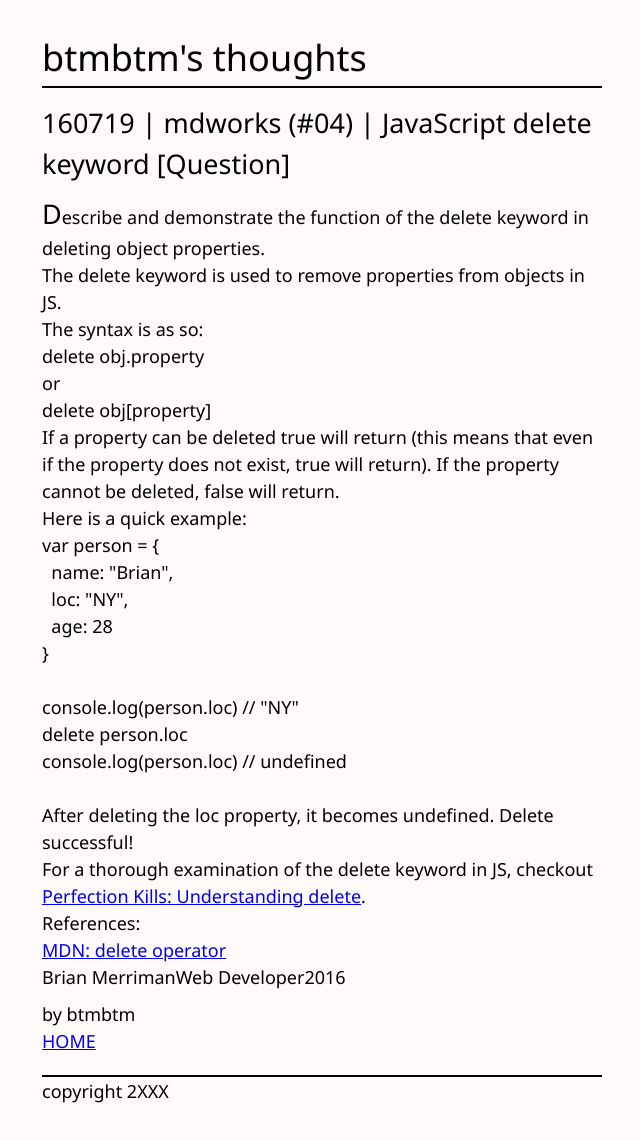
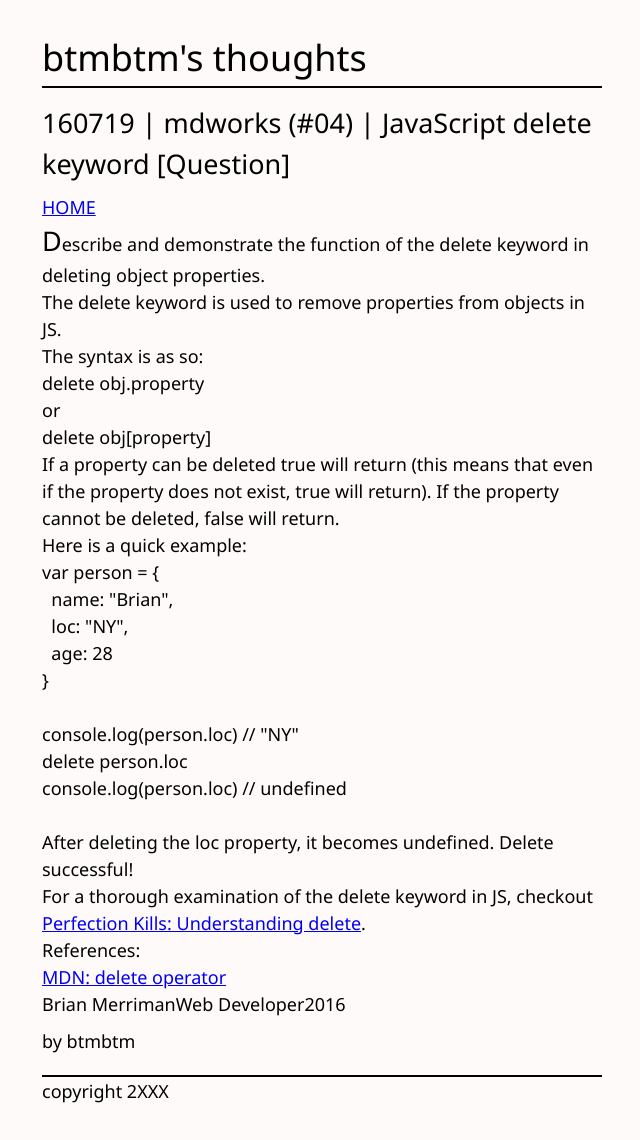
Before and after one commit to btmbtm/btmbtm.github.io, a Jekyll site: the page built from MDWork/2016-07-19-mdworks-04-question-JS-delete-keyword.md, in a window 1280 px wide. Shown: the whole page, without its empty margins (318-958 px from the left). Built offline with Jekyll 4.4.1, drawn with Linux system fonts in a browser that asks for light colours.

```diff
--- a/_layouts/post.html
+++ b/_layouts/post.html
@@ -4,19 +4,20 @@ layout: default
 
 <header>
 	<h1 class="header__title">btmbtm's thoughts</h1>
+
 </header>
 
 <article class="post">
 
 	<div class="post_header">
 		<h2 class="post__title">{{ page.date | date: "%y%m%d" }} | {{ page.title }}</h2>
+		<div><a href="http://btmbtm.github.io/"> HOME </a></div>
 	</div>
 
 	{{ content }}
 
 	<div class="post__footer">
-		<h4> by btmbtm </h4>
-		<a href="http://btmbtm.github.io/"> HOME </a>
+		<div> by btmbtm </div>
 	</div>
 
 </article>
```
